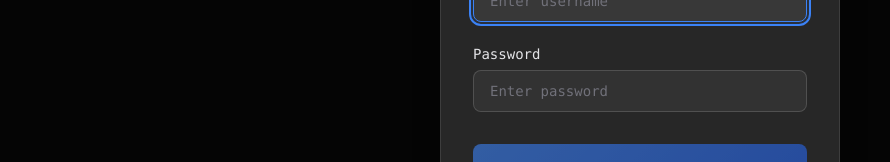
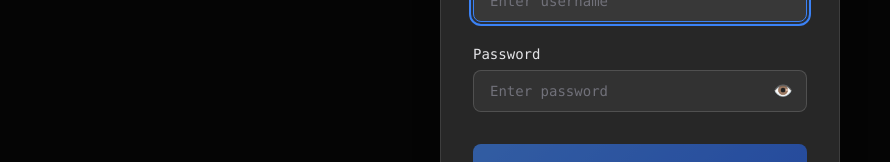
Before and after one commit to po3nx/sshterm, a React (Vite) app: page / in a window 1280 px wide. Shown: the part 423-585 px from the top of the page, without its empty margins (0-890 px from the left). Built offline with nearby package versions, Linux system fonts and the light colour scheme; no server answers.

Commit message:
add Show Hide Password

```diff
--- a/src/features/auth/components/LoginForm.css
+++ b/src/features/auth/components/LoginForm.css
@@ -68,6 +68,42 @@
   font-family: 'Consolas', 'Courier New', monospace;
   transition: all 0.2s ease;
   outline: none;
+  width: 100%;
+  box-sizing: border-box; /* ensure padding doesn't shrink the visual width */
+}
+
+.password-input-wrapper {
+  position: relative;
+  width: 100%; /* wrapper takes full width so absolute button sits inside */
+}
+
+.password-input {
+  padding-right: 42px; /* space for toggle button */
+}
+
+.toggle-password-btn {
+  position: absolute;
+  top: 50%;
+  right: 10px;
+  transform: translateY(-50%);
+  background: transparent;
+  border: none;
+  color: #cbd5e1;
+  cursor: pointer;
+  font-size: 16px;
+  line-height: 1;
+  padding: 4px;
+  border-radius: 6px;
+}
+
+.toggle-password-btn:hover {
+  color: #ffffff;
+  background: rgba(255, 255, 255, 0.08);
+}
+
+.toggle-password-btn:disabled {
+  opacity: 0.5;
+  cursor: not-allowed;
 }
 
 .form-input::placeholder {
--- a/src/features/auth/components/LoginForm.tsx
+++ b/src/features/auth/components/LoginForm.tsx
@@ -16,6 +16,7 @@ export const LoginForm: React.FC<LoginFormProps> = ({ onLogin, isLoading, error
     port: 22,
   });
   const [localError, setLocalError] = useState<string | null>(null);
+  const [showPassword, setShowPassword] = useState(false);
 
   // Fetch default SSH host/port from server .env to prefill the form
   useEffect(() => {
@@ -153,17 +154,32 @@ export const LoginForm: React.FC<LoginFormProps> = ({ onLogin, isLoading, error
             <label htmlFor="password" className="form-label">
               Password
             </label>
+            <div className="password-input-wrapper">
               <input
                 id="password"
-              type="password"
+                type={showPassword ? 'text' : 'password'}
                 value={credentials.password}
                 onChange={(e) => handleInputChange('password', e.target.value)}
-              className="form-input"
+                className="form-input password-input"
                 placeholder="Enter password"
                 disabled={isLoading}
                 autoComplete="current-password"
                 required
+                aria-describedby="toggle-password-visibility"
               />
+              <button
+                id="toggle-password-visibility"
+                type="button"
+                className="toggle-password-btn"
+                onClick={() => setShowPassword((v) => !v)}
+                onMouseDown={(e) => e.preventDefault()}
+                aria-label={showPassword ? 'Hide password' : 'Show password'}
+                title={showPassword ? 'Hide password' : 'Show password'}
+                disabled={isLoading}
+              >
+                {showPassword ? '🙈' : '👁️'}
+              </button>
+            </div>
           </div>
 
           {displayError && (
```
Lines whose indentation alone changed are shown as unchanged.
